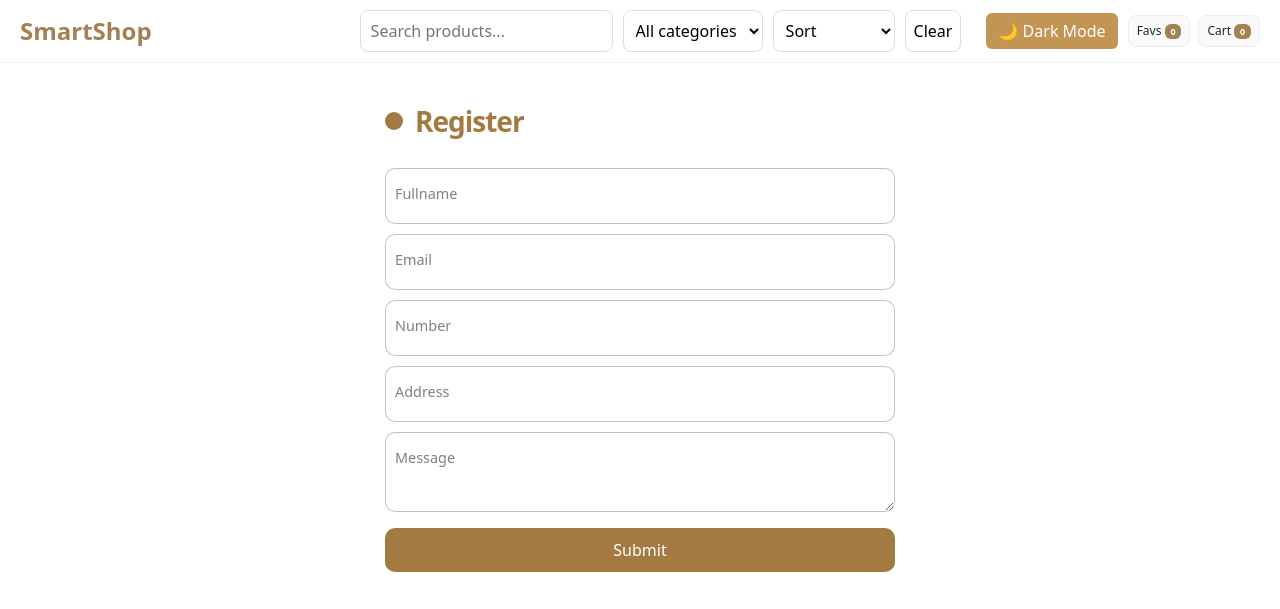
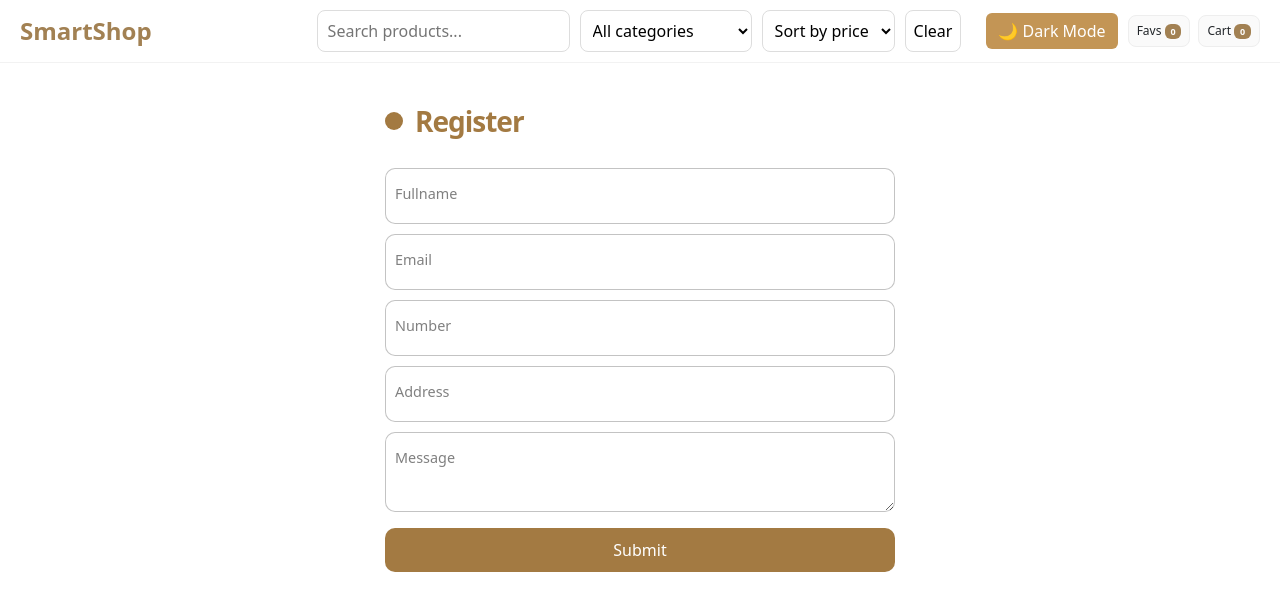
Before and after one commit to Aasthadixit13/SmartShop-Product-Explorer, a plain HTML site: page contact.html in a window 1280 px wide. Shown: the top 609 px of the page. Drawn offline with nearby package versions, Linux system fonts and the light colour scheme; no server answers.

Commit message:
header changes

```diff
--- a/contact.html
+++ b/contact.html
@@ -23,20 +23,21 @@
       <div class="hamburger" id="hamburger">&#9776;</div>
 
       <nav class="nav-links" id="navLinks">
+
         <input id="search" type="search" placeholder="Search products..." aria-label="search">
 
         <select id="categoryFilter">
           <option value="">All categories</option>
+          <option value="electronics">Electronics</option>
+          <option value="jewelery">Jewelery</option>
+          <option value="men's clothing">Men's clothing</option>
+          <option value="women's clothing">Women's clothing</option>
         </select>
 
-        <select id="sortBy">
-          <option value="">Sort</option>
-          <option value="price:asc">Price ↑</option>
-          <option value="price:desc">Price ↓</option>
-          <option value="rating:desc">Rating ↓</option>
-          <option value="rating:asc">Rating ↑</option>
-          <option value="discount:desc">Discount ↓</option>
-          <option value="discount:asc">Discount ↑</option>
+        <select id="sort">
+          <option value="">Sort by price</option>
+          <option value="low">Low to High</option>
+          <option value="high">High to Low</option>
         </select>
 
         <button id="clearFilters">Clear</button>
@@ -48,7 +49,6 @@
         </div>
       </nav>
     </header>
-
 
 
 
```
